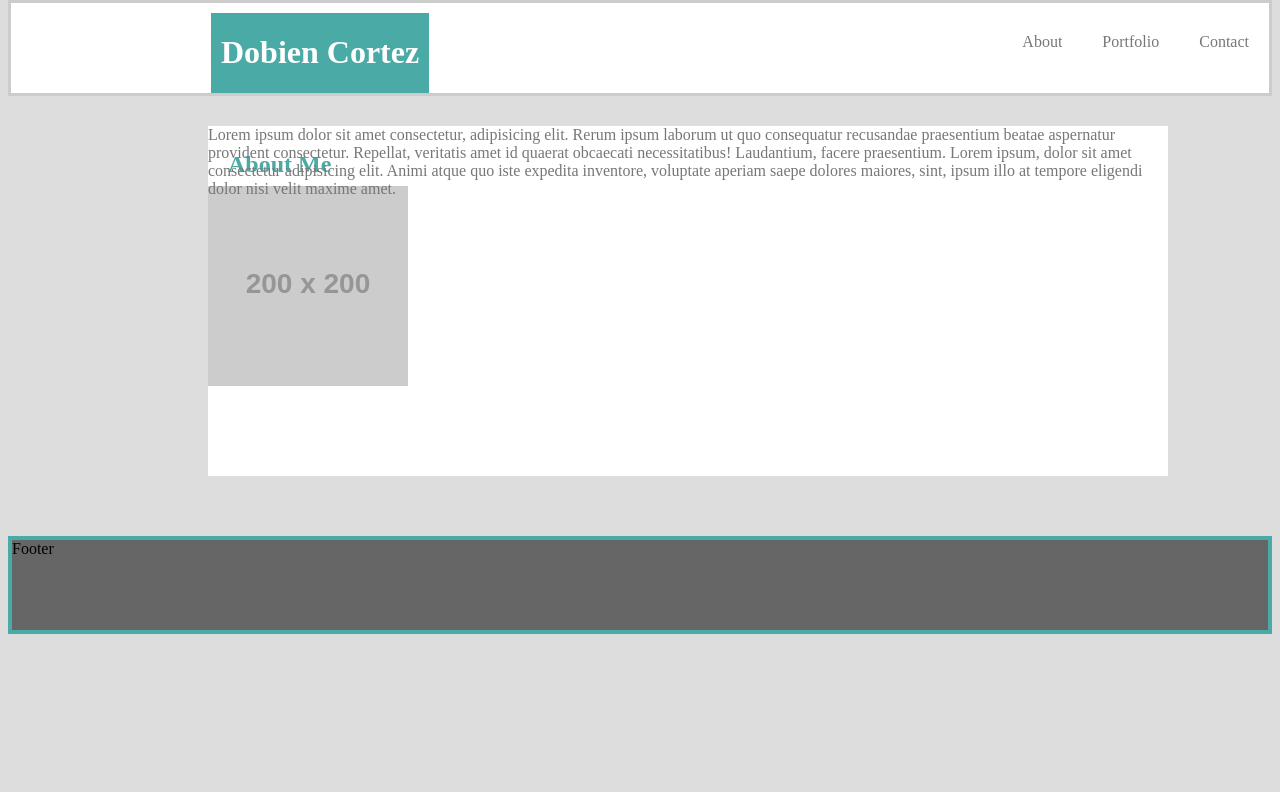
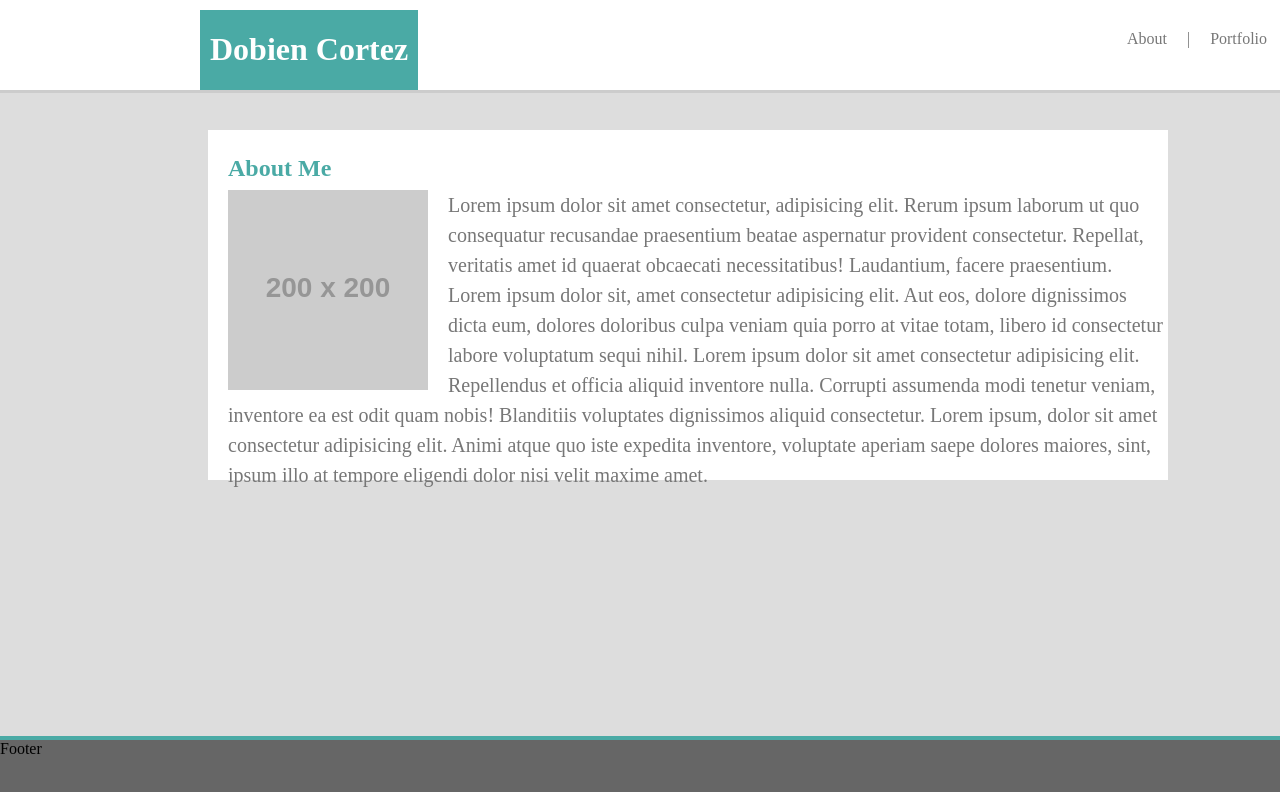
Before and after one commit to DobienC/Basic-Portfolio, a plain HTML site: page index.html in a window 1280 px wide. Drawn offline with Linux system fonts and the light colour scheme; placeholder pictures from the web are drawn by us.

Commit message:
index temp done

```diff
--- a/assets/css/indexStyle.css
+++ b/assets/css/indexStyle.css
@@ -15,24 +15,33 @@ h2{
 }
 
 p{
-    position: absolute;
-    margin-top: 0px;
+    /* position: absolute; */
+    margin-top: 60px;
+    margin-left: 20px;
     color: #777777;
     float: left;
-    overflow: auto;
+    font-size: 20px;
+    line-height: 30px;
+    /* overflow: auto; */
 }
 
 footer{
-    height: 90px;
-    position: relative;
+    /* margin-top:60px; */
+    height: 60px;
+    width: 2000px;
+    position: fixed;
+    bottom: -4px;
+    left: -4px;
     /* top: 110px; */
     background-color: #666666;
     border: 4px solid #4aaaa5;
+    overflow: visible;
 }
 
 img{
     /* position: absolute; */
-    margin-top: 60px;
+    /* margin-top: 60px; */
+    margin-right: 20px;
     float: left;
 }
 
@@ -41,21 +50,32 @@ img{
     height: 350px;
     margin-left: 200px;
     margin-right: 200px;
-    margin-top: -30px;
+    /* margin-top: -30px; */
+    margin-top: 130px;
     margin-bottom: 60px;
     background-color: #ffffff;
     position: relative;
 }
 
+/* .middle{
+    margin-top: 130px;
+} */
+
 .row{
+    /* position: fixed; */
     height: 90px;
     margin-top: 30px;
     background-color: #ffffff;
 }
 
 .top{
-    position: relative;
-    top: -30px;
+    position: fixed;
+    top:-3px;
+    left:-3px;
+    margin-top: 0px;
+    width: 1400px;
+    /* position: relative;
+    top: -30px; */
     background-color: #ffffff;
     border: 3px solid #cccccc;
 }
@@ -68,17 +88,25 @@ img{
     background-color: #4aaaa5;
     color: #ffffff;
 }
+/* .new{
+    position: absolute;
+    background-color:red;
+    height: 90px;
+    width: 100px;
+    right: 0;
+} */
 
 .directory{
     position: absolute;
     right: 0;
+    margin-right:30px;
     background-color:#ffffff;
 }
 
 .column{
     float: left;
     height: 60px;
-    margin: 30px 20px 0px 20px;
+    margin: 30px 10px 0px 10px;
     background-color: #ffffff;
     overflow: auto;
     color: #777777;
--- a/index.html
+++ b/index.html
@@ -13,25 +13,31 @@
             </div>
             <div class="directory">
                 <div class="column">About</div>
+                <div class="column">|</div>
                 <div class="column">Portfolio</div>
+                <div class="column">|</div>
                 <div class="column">Contact</div>
             </div>
         </div>
         <div class="container">
             <!-- About me -->
             <!-- <div class="row"> -->
-                <h2>About Me</h2>
+            <h2>About Me</h2>
             <!-- </div> -->
 
             <!-- paragraph -->
+            <!-- <hr> -->
             <div class="row">
                 <!-- <div class="picture"> -->
+                <!-- </div> -->
+
+                <p>
                     <img src="https://via.placeholder.com/200">
-                <!-- </div> -->
-                <p>
                     Lorem ipsum dolor sit amet consectetur, adipisicing elit. Rerum ipsum laborum ut quo consequatur recusandae praesentium beatae aspernatur provident consectetur. Repellat, veritatis amet id quaerat obcaecati necessitatibus! Laudantium, facere praesentium.
                 <!-- </p>
                 <p> -->
+                    Lorem ipsum dolor sit, amet consectetur adipisicing elit. Aut eos, dolore dignissimos dicta eum, dolores doloribus culpa veniam quia porro at vitae totam, libero id consectetur labore voluptatum sequi nihil.
+                    Lorem ipsum dolor sit amet consectetur adipisicing elit. Repellendus et officia aliquid inventore nulla. Corrupti assumenda modi tenetur veniam, inventore ea est odit quam nobis! Blanditiis voluptates dignissimos aliquid consectetur.
                     Lorem ipsum, dolor sit amet consectetur adipisicing elit. Animi atque quo iste expedita inventore, voluptate aperiam saepe dolores maiores, sint, ipsum illo at tempore eligendi dolor nisi velit maxime amet.
                 </p>
             </div>
```
